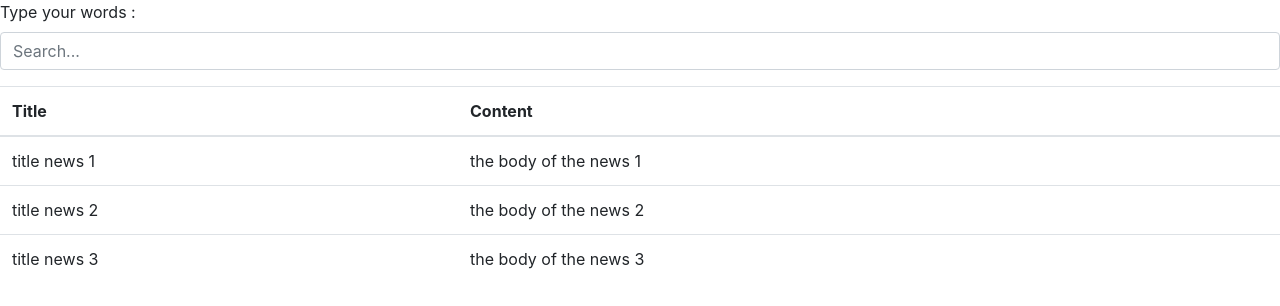
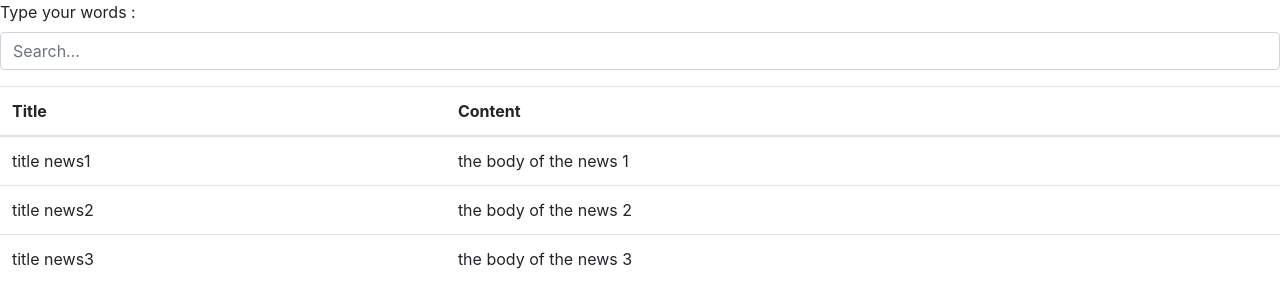
Before and after one commit to kanedev/Appnote-Reactjs, a React (Create React App) app: page / in a window 1280 px wide. Shown: the top 306 px of the page. Built offline with nearby package versions, Linux system fonts and the light colour scheme.

Commit message:
recherche dans un tableau, avec affichage

```diff
--- a/src/components/App.js
+++ b/src/components/App.js
@@ -1,26 +1,40 @@
 import React, { Component } from 'react'
 import News from './News';
 import SearchBar from './SearchBar'
+import ShowSearch from './ShowSearch'
 export default class App extends Component {
   state = {
     data:[
         {
-            title :"title news 1",
+            title :"title news1",
             body : "the body of the news 1",
         },
         {
-          title :"title news 2",
+          title :"title news2",
           body : "the body of the news 2",
       },
       {
-        title :"title news 3",
+        title :"title news3",
         body : "the body of the news 3",
     },
     ],
+    filtred:[]
 }
 
  onInputChange = (event) => {
- console.log(event.target.value);
+ let search = event.target.value;
+
+ const filtredArray = this.state.data.filter(currentItem => {
+  return currentItem.title.indexOf(search) > -1;
+ });
+
+ this.setState(
+   {filtred : filtredArray}
+ );
+
+
+
+
 }
 
 
@@ -28,7 +42,9 @@ export default class App extends Component {
     return (
       <div>
         <SearchBar search={this.onInputChange}></SearchBar>
-        <News data={this.state.data}>Hello</News>
+        <News data={this.state.filtred.length>0 ? this.state.filtred : this.state.data}></News>
+
+
       </div>
     )
   }
--- /dev/null
+++ b/src/components/ShowSearch.js
@@ -0,0 +1,42 @@
+import React from 'react'
+
+const ShowSearch = ({data}) => {
+    return (
+        <div>
+
+<table className="table">
+    <thead>
+        <tr>
+            <th>Title</th>
+            <th>Content</th>
+
+        </tr>
+    </thead>
+
+
+
+    <tbody>
+
+    {
+data.map((currentItem,i) => {
+
+    return(
+        <tr key={i}>
+            <td>{currentItem.title}</td>
+            <td>{currentItem.body}</td>
+        </tr>
+    )
+})
+}
+
+    </tbody>
+</table>
+
+
+
+
+        </div>
+    )
+}
+
+export default ShowSearch
```
